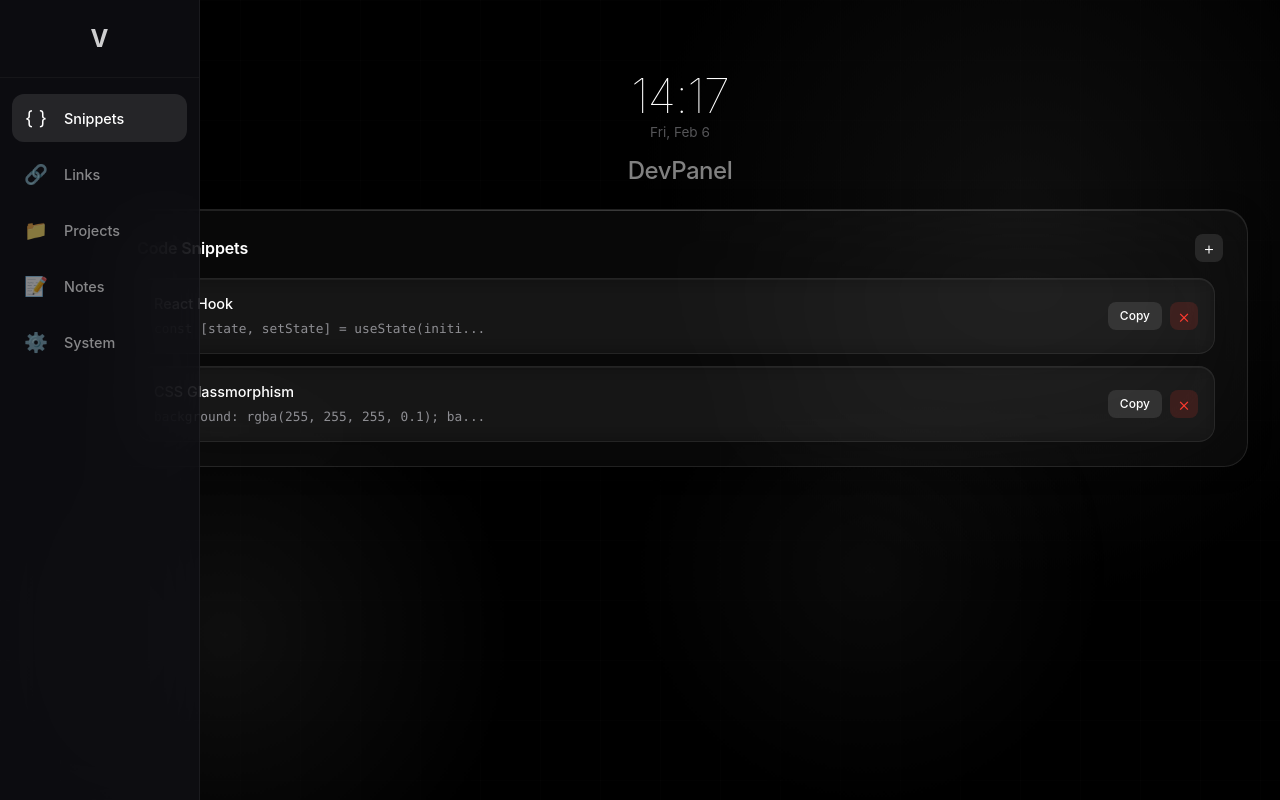
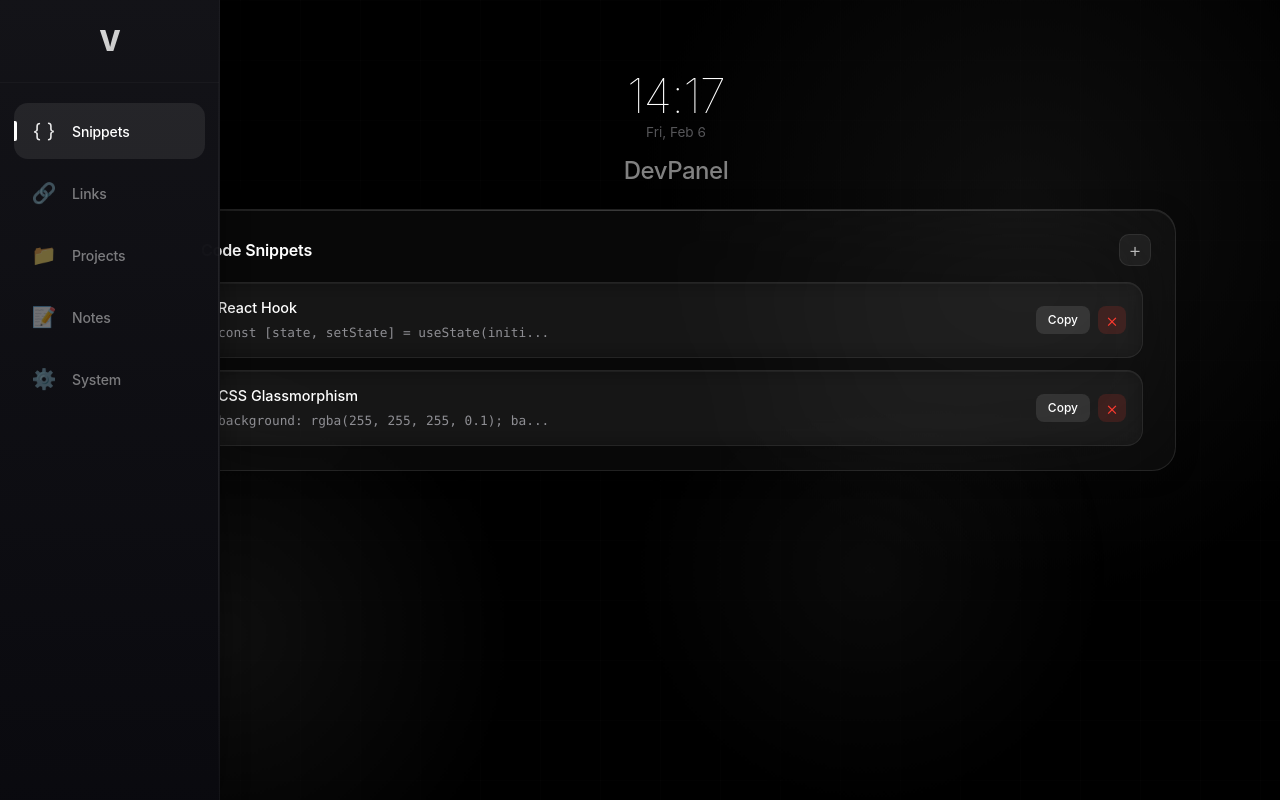
Before and after one commit to SnoW-099/vibe, a React (Vite) app: page / in a window 1280 px wide. Built offline with nearby package versions, Linux system fonts and the light colour scheme.

Commit message:
style: premium sidebar design with glass effects

```diff
--- a/src/App.css
+++ b/src/App.css
@@ -5,10 +5,12 @@
 
 /* ===== SIDEBAR ===== */
 .sidebar {
-  width: 80px;
-  background: rgba(15, 15, 20, 0.8);
-  backdrop-filter: blur(40px);
-  border-right: 1px solid rgba(255, 255, 255, 0.06);
+  width: 72px;
+  background: linear-gradient(180deg,
+      rgba(20, 20, 25, 0.95) 0%,
+      rgba(10, 10, 15, 0.98) 100%);
+  backdrop-filter: blur(40px) saturate(180%);
+  border-right: 1px solid rgba(255, 255, 255, 0.04);
   display: flex;
   flex-direction: column;
   position: fixed;
@@ -16,107 +18,175 @@
   left: 0;
   height: 100vh;
   z-index: 100;
-  transition: width 0.3s ease;
+  transition: width 0.4s cubic-bezier(0.25, 0.46, 0.45, 0.94);
+  box-shadow: 4px 0 24px rgba(0, 0, 0, 0.3);
 }
 
 .sidebar:hover {
-  width: 200px;
+  width: 220px;
+}
+
+/* Sidebar glow effect */
+.sidebar::before {
+  content: '';
+  position: absolute;
+  top: 0;
+  right: 0;
+  width: 1px;
+  height: 100%;
+  background: linear-gradient(180deg,
+      transparent 0%,
+      rgba(255, 255, 255, 0.08) 30%,
+      rgba(255, 255, 255, 0.08) 70%,
+      transparent 100%);
 }
 
 .sidebar-header {
-  padding: 1.5rem;
+  padding: 1.5rem 0;
   text-align: center;
-  border-bottom: 1px solid rgba(255, 255, 255, 0.04);
+  border-bottom: 1px solid rgba(255, 255, 255, 0.03);
+  position: relative;
 }
 
 .sidebar-logo {
-  font-size: 1.5rem;
-  font-weight: 700;
-  color: white;
-  opacity: 0.8;
+  font-size: 1.75rem;
+  font-weight: 800;
+  background: linear-gradient(135deg, #fff 0%, rgba(255, 255, 255, 0.6) 100%);
+  -webkit-background-clip: text;
+  background-clip: text;
+  -webkit-text-fill-color: transparent;
+  letter-spacing: -1px;
 }
 
 .sidebar-nav {
   display: flex;
   flex-direction: column;
-  padding: 1rem 0.75rem;
-  gap: 0.5rem;
+  padding: 1.25rem 0.875rem;
+  gap: 0.375rem;
+  flex: 1;
 }
 
 .nav-item {
   display: flex;
   align-items: center;
-  gap: 1rem;
-  padding: 0.75rem;
+  gap: 0.875rem;
+  padding: 0.875rem 1rem;
   background: transparent;
   border: none;
-  border-radius: 12px;
-  color: rgba(255, 255, 255, 0.5);
+  border-radius: 14px;
+  color: rgba(255, 255, 255, 0.45);
   cursor: pointer;
-  transition: all 0.2s ease;
+  transition: all 0.25s cubic-bezier(0.25, 0.46, 0.45, 0.94);
   text-align: left;
   overflow: hidden;
+  position: relative;
+}
+
+.nav-item::before {
+  content: '';
+  position: absolute;
+  left: 0;
+  top: 50%;
+  transform: translateY(-50%);
+  width: 3px;
+  height: 0;
+  background: white;
+  border-radius: 0 2px 2px 0;
+  transition: height 0.25s ease;
 }
 
 .nav-item:hover {
-  background: rgba(255, 255, 255, 0.06);
-  color: rgba(255, 255, 255, 0.8);
+  background: rgba(255, 255, 255, 0.04);
+  color: rgba(255, 255, 255, 0.85);
 }
 
 .nav-item.active {
-  background: rgba(255, 255, 255, 0.1);
+  background: rgba(255, 255, 255, 0.08);
   color: white;
 }
 
+.nav-item.active::before {
+  height: 20px;
+}
+
 .nav-icon {
-  font-size: 1.2rem;
-  min-width: 24px;
-  text-align: center;
+  font-size: 1.25rem;
+  min-width: 28px;
+  height: 28px;
+  display: flex;
+  align-items: center;
+  justify-content: center;
+  opacity: 0.9;
 }
 
 .nav-label {
-  font-size: 0.9rem;
+  font-size: 0.875rem;
   font-weight: 500;
   white-space: nowrap;
   opacity: 0;
-  transition: opacity 0.2s ease;
+  transform: translateX(-8px);
+  transition: all 0.3s cubic-bezier(0.25, 0.46, 0.45, 0.94);
+  letter-spacing: -0.01em;
 }
 
 .sidebar:hover .nav-label {
   opacity: 1;
+  transform: translateX(0);
 }
 
 /* ===== MAIN CONTENT ===== */
 .main-content {
   flex: 1;
-  margin-left: 80px;
-  padding: 2rem;
-  transition: margin-left 0.3s ease;
+  margin-left: 72px;
+  padding: 2rem 3rem;
+  transition: margin-left 0.4s cubic-bezier(0.25, 0.46, 0.45, 0.94);
 }
 
 .content-area {
-  max-width: 1200px;
+  max-width: 1000px;
   margin: 0 auto;
 }
 
 /* ===== SHARED BUTTON STYLES ===== */
 .add-btn {
-  background: rgba(255, 255, 255, 0.1);
-  border: none;
-  color: white;
-  width: 28px;
-  height: 28px;
-  border-radius: 8px;
+  background: rgba(255, 255, 255, 0.06);
+  border: 1px solid rgba(255, 255, 255, 0.08);
+  color: rgba(255, 255, 255, 0.7);
+  width: 32px;
+  height: 32px;
+  border-radius: 10px;
   cursor: pointer;
   display: flex;
   align-items: center;
   justify-content: center;
-  font-size: 1.1rem;
+  font-size: 1.25rem;
   font-weight: 300;
-  transition: all 0.3s ease;
+  transition: all 0.25s ease;
 }
 
 .add-btn:hover {
-  background: rgba(255, 255, 255, 0.2);
+  background: rgba(255, 255, 255, 0.12);
+  border-color: rgba(255, 255, 255, 0.15);
+  color: white;
   transform: scale(1.05);
 }
+
+/* ===== RESPONSIVE ===== */
+@media (max-width: 768px) {
+  .sidebar {
+    width: 60px;
+  }
+
+  .sidebar:hover {
+    width: 60px;
+  }
+
+  .nav-label {
+    display: none;
+  }
+
+  .main-content {
+    margin-left: 60px;
+    padding: 1.5rem;
+  }
+}
```
